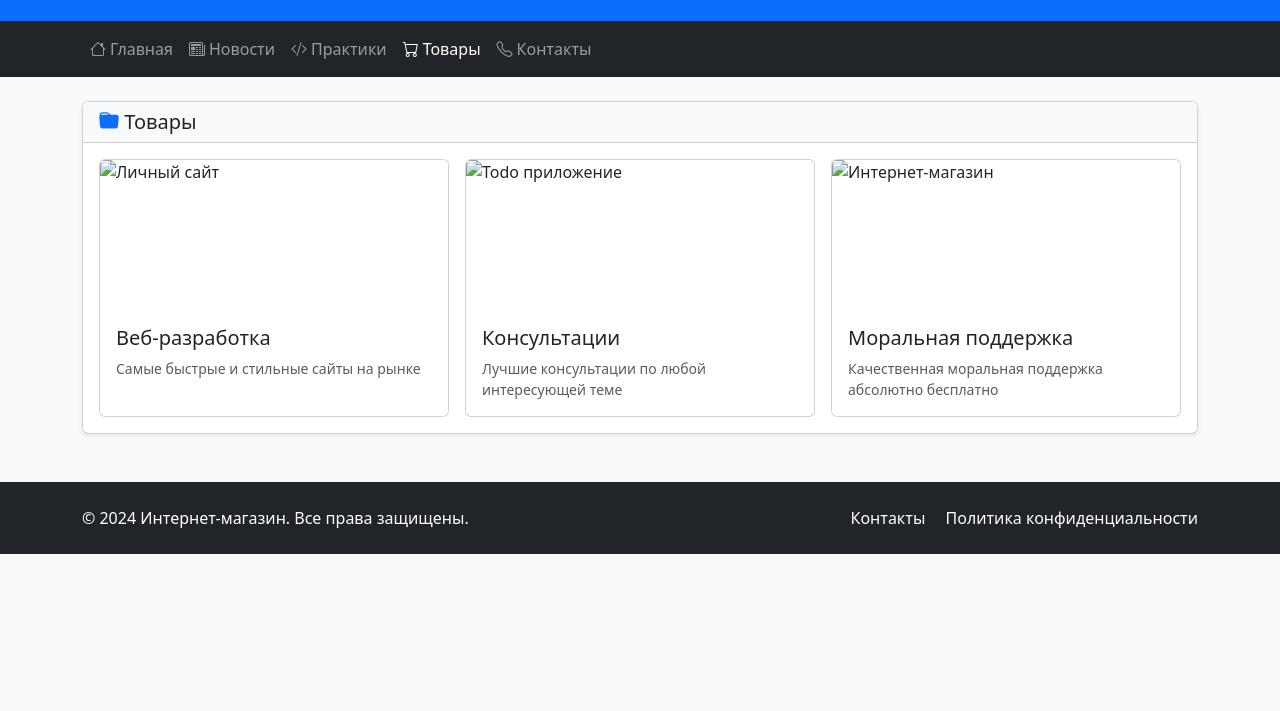
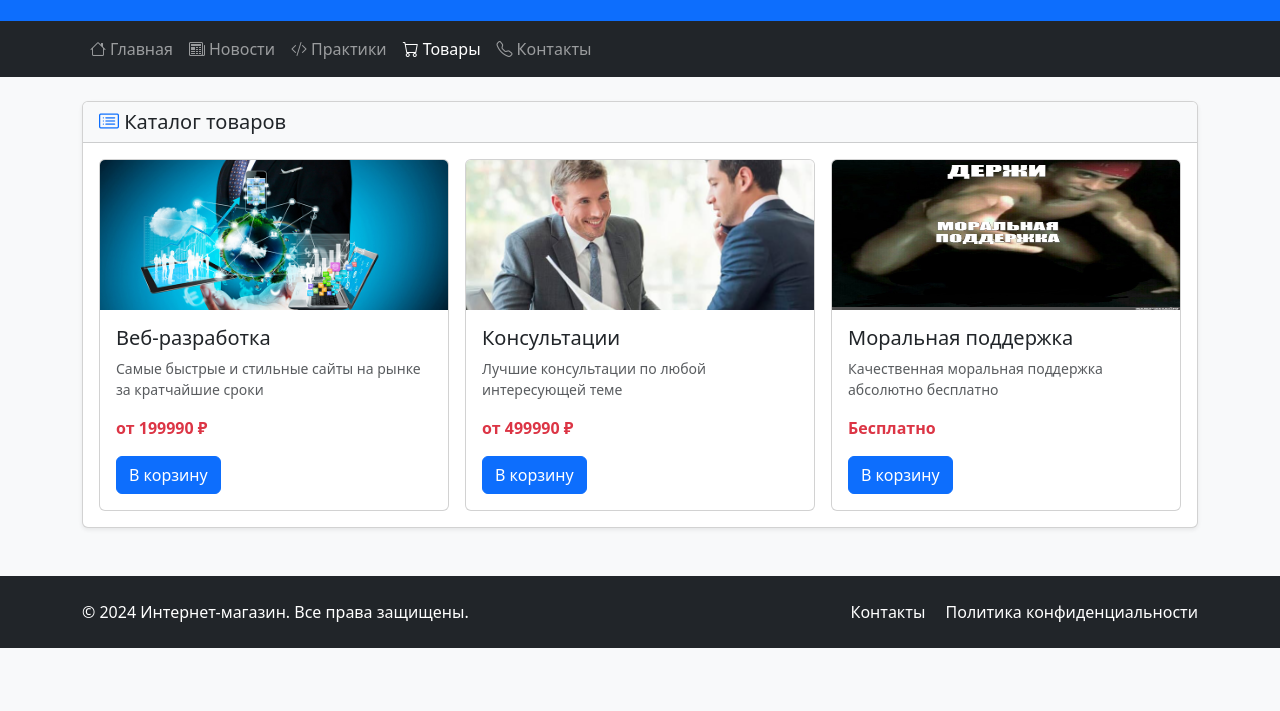
Before and after one commit to SuneSh1ne/frontend-and-backend-practice, a plain HTML site: page pages/goods.html in a window 1280 px wide. Shown: the part 89-800 px from the top of the page. Drawn offline with nearby package versions, Linux system fonts and the light colour scheme.

Commit message:
Доработка bootstrap и добавление новых изображений

```diff
--- a/pages/goods.html
+++ b/pages/goods.html
@@ -18,7 +18,7 @@
                         <p class="mb-0 opacity-75">Студент разработчик</p>
                     </div>
                     <div class="col-auto">
-                        <span class="badge bg-light text-primary">ЭФБО-01-22</span>
+                        <span class="badge bg-light text-primary">ЭФБО-16-24</span>
                     </div>
                 </div>
             </div>
@@ -69,42 +69,48 @@
                 <div class="card shadow-sm">
                     <div class="card-header bg-light">
                         <h3 class="card-title h5 mb-0">
-                            <i class="bi bi-folder-fill text-primary"></i>
-                            Товары
+                            <i class="bi bi-card-list text-primary"></i>
+                            Каталог товаров
                         </h3>
                     </div>
                     <div class="card-body">
                         <div class="row g-3">
                             <div class="col-md-4">
                                 <div class="card h-100">
-                                    <img src="images/project1.jpg" class="card-img-top" alt="Личный сайт" style="height: 150px; object-fit: cover;">
+                                    <img src="../images/goods1.jpg" class="card-img-top" alt="Веб-разработка" style="height: 150px; object-fit: cover;">
                                     <div class="card-body">
                                         <h5 class="card-title">Веб-разработка</h5>
                                         <p class="card-text small text-muted">
-                                            Самые быстрые и стильные сайты на рынке
+                                            Самые быстрые и стильные сайты на рынке за кратчайшие сроки
                                         </p>
+                                        <p class="card-text text-danger fw-bold">от 199990 ₽</p>
+                                        <button class="btn btn-primary">В корзину</button>
                                     </div>
                                 </div>
                             </div>
                             <div class="col-md-4">
                                 <div class="card h-100">
-                                    <img src="images/project2.jpg" class="card-img-top" alt="Todo приложение" style="height: 150px; object-fit: cover;">
+                                    <img src="../images/goods2.jpg" class="card-img-top" alt="Консультации" style="height: 150px; object-fit: cover;">
                                     <div class="card-body">
                                         <h5 class="card-title">Консультации</h5>
                                         <p class="card-text small text-muted">
                                             Лучшие консультации по любой интересующей теме
                                         </p>
+                                        <p class="card-text text-danger fw-bold">от 499990 ₽</p>
+                                        <button class="btn btn-primary">В корзину</button>
                                     </div>
                                 </div>
                             </div>
                             <div class="col-md-4">
                                 <div class="card h-100">
-                                    <img src="images/project3.jpg" class="card-img-top" alt="Интернет-магазин" style="height: 150px; object-fit: cover;">
+                                    <img src="../images/goods3.jpg" class="card-img-top" alt="Моральная поддержка" style="height: 150px; object-fit: fill;">
                                     <div class="card-body">
                                         <h5 class="card-title">Моральная поддержка</h5>
                                         <p class="card-text small text-muted">
                                             Качественная моральная поддержка абсолютно бесплатно
                                         </p>
+                                        <p class="card-text text-danger fw-bold">Бесплатно</p>
+                                        <button class="btn btn-primary">В корзину</button>
                                     </div>
                                 </div>
                             </div>
@@ -122,7 +128,7 @@
                         <p class="mb-0">&copy; 2024 Интернет-магазин. Все права защищены.</p>
                     </div>
                     <div class="col-md-6 text-md-end">
-                        <a href="pages/contacts.html" class="text-white text-decoration-none me-3">Контакты</a>
+                        <a href="contacts.html" class="text-white text-decoration-none me-3">Контакты</a>
                         <a href="#" class="text-white text-decoration-none">Политика конфиденциальности</a>
                     </div>
                 </div>
```
Also changed, not shown: index.html (+1 -1 lines), images/project1.jpg (added), images/project2.jpg (added), images/project3.jpg (added).
